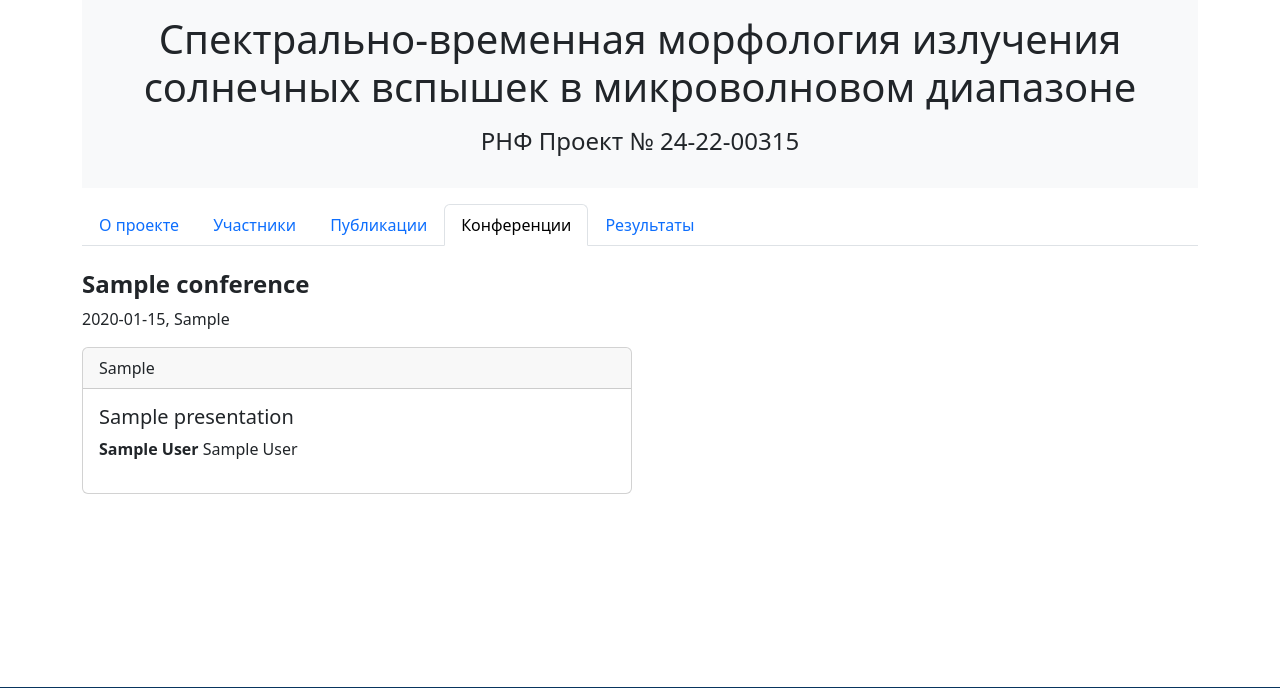
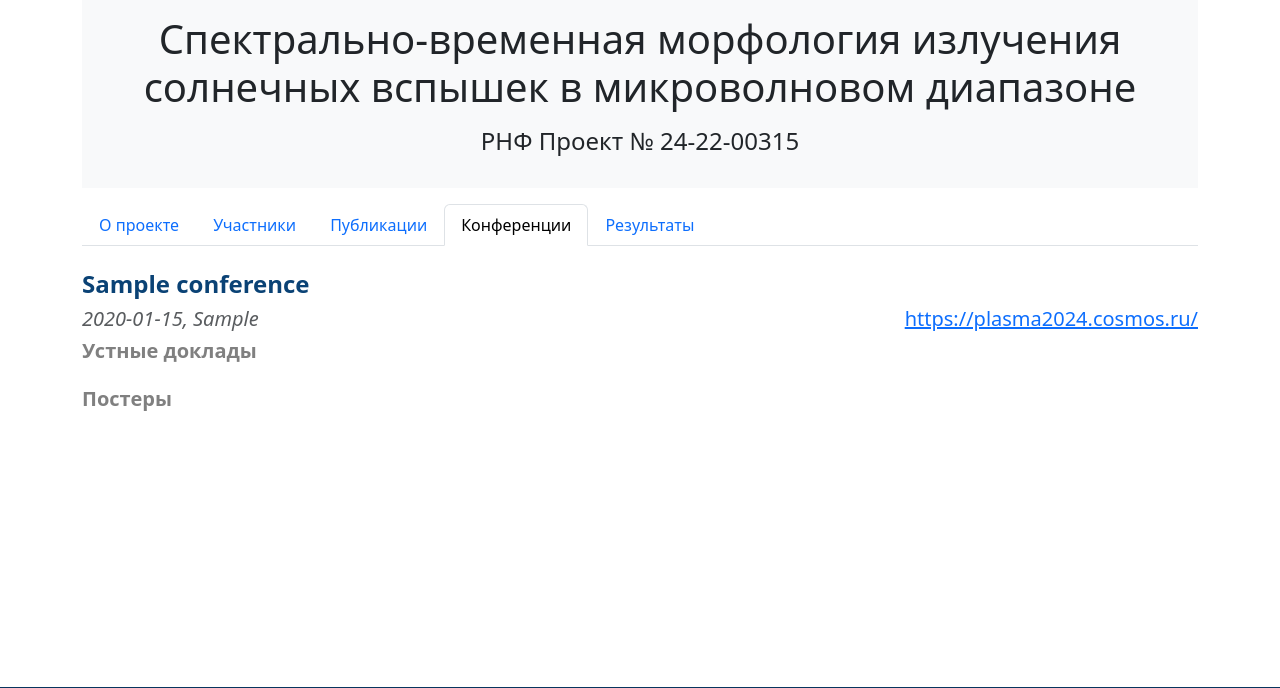
Before and after one commit to jshamsutdinova/mw-flare-catalogue, a Django app: page /conference/ in a window 1280 px wide. Shown: the part 57-745 px from the top of the page. Run offline with Django 5.2, Linux system fonts and the light colour scheme; tables that the repository leaves empty hold one stand-in row (values such as "Sample post").

Commit message:
Changed the template for Conference info

```diff
--- a/main/templates/tabs/conference.html
+++ b/main/templates/tabs/conference.html
@@ -5,13 +5,35 @@
 
 {% for conf in conferences %}
     <div class="mt-4">
-        <h4 class='fw-bold'> {{ conf.name_conf }} </h4>
-        <p> {{ conf.date}}, {{ conf.place }} </p>
+        <h4 class='fw-bold' style="color: #0a4275;"> {{ conf.name_conf }} </h4>
+        <div class="d-flex justify-content-between">
+            <h5 class="text-muted"><em> {{ conf.date}}, {{ conf.place }} </em></h5>
+            <h5><a href="https://plasma2024.cosmos.ru/"> https://plasma2024.cosmos.ru/ </a> </h5>
+        </div>
     </div>
 
     <div class='row g-3'>
+        <h5 style="color: grey;"><b>Устные доклады</b></h5>
+        {% for press in presentation %}
+            {% if press.conf_id == conf.id and press.type == 'Устный доклад'%}
+                <div class="my-1" style="padding-left:30px;">
+                    <b>{{ press.name }}</b> <u><em> {{ press.first_author }} </em></u> <em>{{ press.authors }}</em>
+                    <a href="">[pdf]</a>
+                </div>
+            {% endif %}
+        {% endfor %}
 
+        <h5 style="color: grey;"><b>Постеры</b></h5>
         {% for press in presentation %}
+            {% if press.conf_id == conf.id and press.type == 'Постер'%}
+                <div class="my-1" style="padding-left:30px;">
+                    <b>{{ press.name }}</b> <u><em> {{ press.first_author }} </em></u> <em>{{ press.authors }}</em>
+                    <a href="">[pdf]</a>
+                </div>
+            {% endif %}
+        {% endfor %}
+
+        <!-- {% for press in presentation %}
             {% if press.conf_id == conf.id %}
                 <div class="col-md-6 col-6">
                     <div class="card h-100">
@@ -31,7 +53,7 @@
                     </div>
                 </div>
             {%endif%}
-        {% endfor %}
+        {% endfor %} -->
 
     </div>
         {% comment %} <div class="card col-md-4 mx-auto">
```
